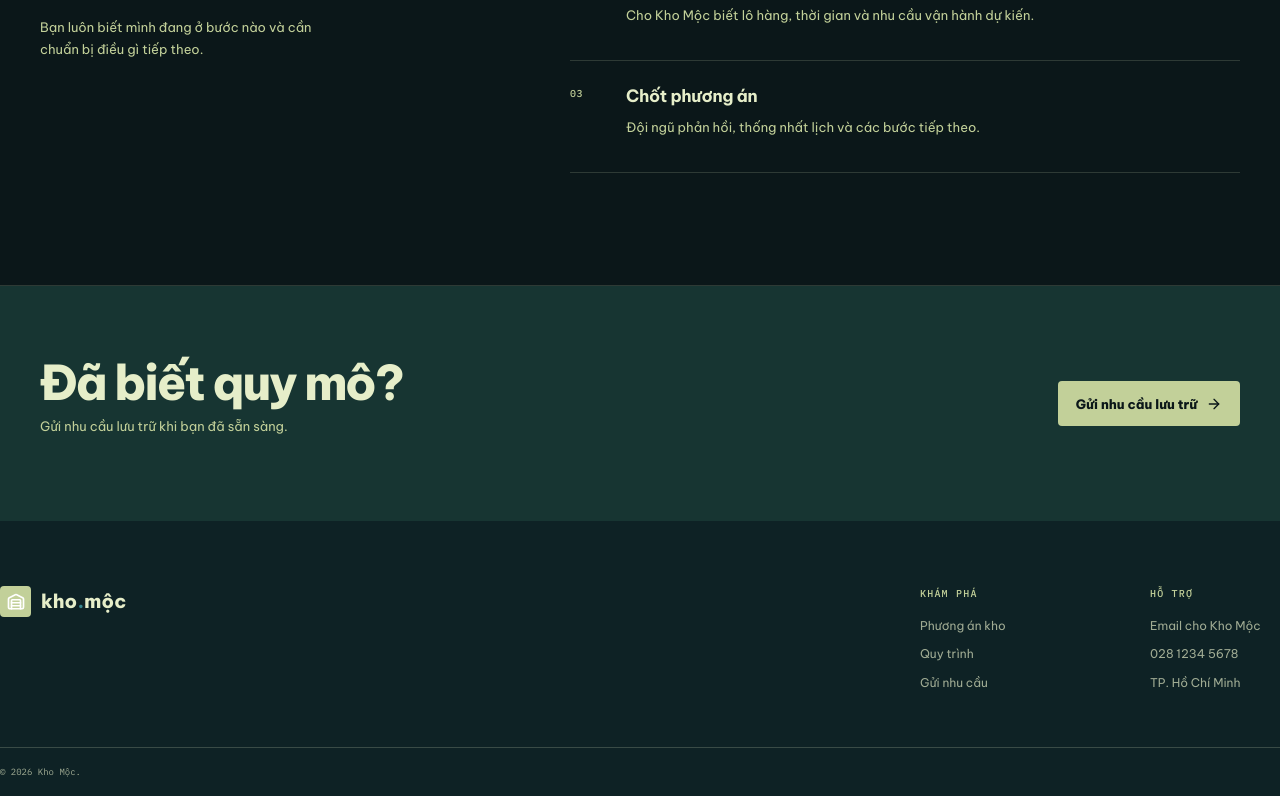
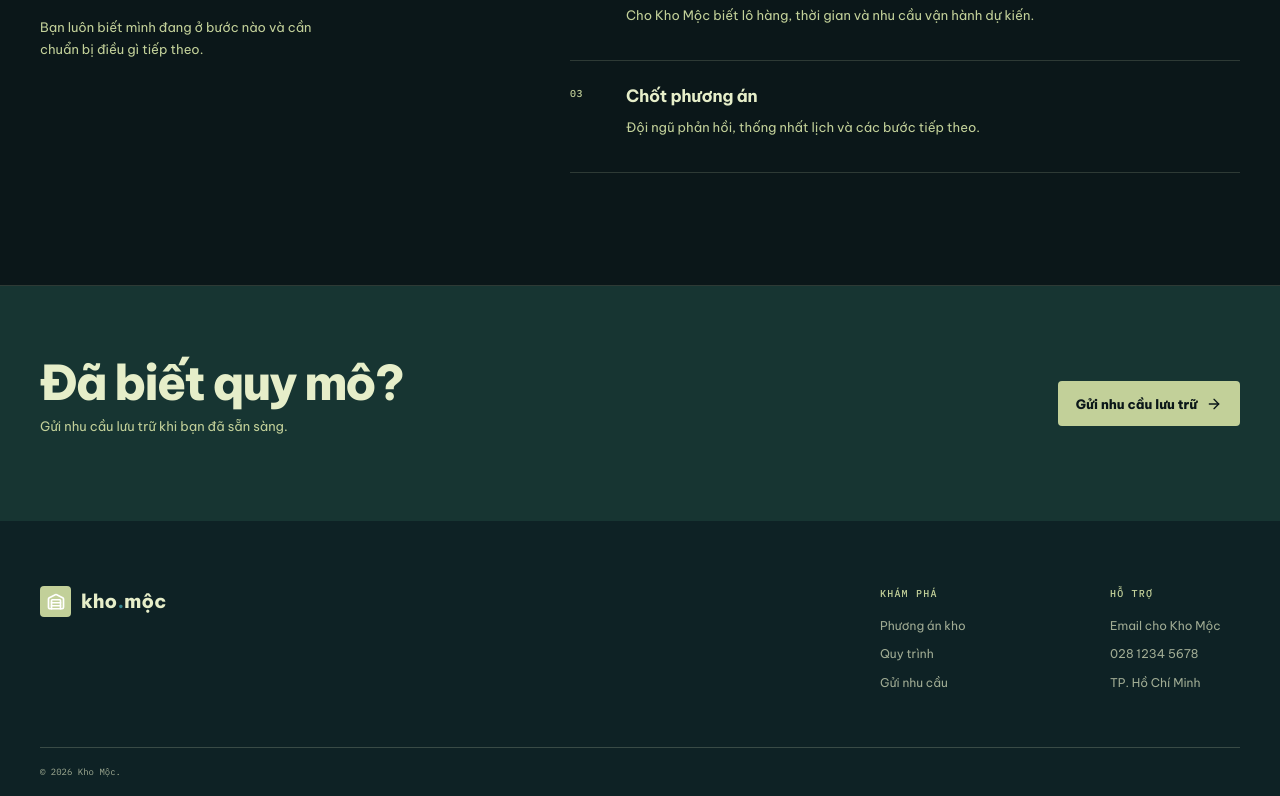
Before and after one commit to levihoccode/self-storage, a React (Vite) app in the folder frontend/: page / in a window 1280 px wide. Shown: the part 1977-2773 px from the top of the page. Built offline with nearby package versions, Linux system fonts and the light colour scheme.

Commit message:
refactor(fe): replace tailwind container with explicit page width

```diff
--- /dev/null
+++ b/frontend/src/app/layout.ts
@@ -0,0 +1,10 @@
+/**
+ * The page-width rule the prototype has always used: 1200px with 24px desktop
+ * gutters, 600px with 16px mobile gutters.
+ *
+ * It is an explicit utility rather than Tailwind's `container` class because
+ * that class adds its own breakpoint max-widths (up to 1536px) and silently
+ * widens every shell that uses it.
+ */
+export const PAGE_CONTAINER =
+  "mx-auto w-[min(1200px,calc(100%-48px))] max-[760px]:w-[min(100%-32px,600px)]";
--- a/frontend/src/components/layout/PublicFooter.tsx
+++ b/frontend/src/components/layout/PublicFooter.tsx
@@ -1,4 +1,5 @@
 import { Navigate } from "../../app/types";
+import { PAGE_CONTAINER } from "../../app/layout";
 import { Brand } from "../ui/Brand";
 
 const footerLink =
@@ -7,7 +8,9 @@ const footerLink =
 export function PublicFooter({ navigate }: { navigate: Navigate }) {
   return (
     <footer className="bg-[var(--footer-surface)] text-ink transition-colors duration-[280ms] ease">
-      <div className="container flex justify-between gap-20 pb-[55px] pt-[65px] max-[760px]:block max-[760px]:pb-[35px] max-[760px]:pt-[50px]">
+      <div
+        className={`${PAGE_CONTAINER} flex justify-between gap-20 pb-[55px] pt-[65px] max-[760px]:block max-[760px]:pb-[35px] max-[760px]:pt-[50px]`}
+      >
         <div>
           <Brand onClick={() => navigate("/")} />
         </div>
@@ -40,7 +43,9 @@ export function PublicFooter({ navigate }: { navigate: Navigate }) {
           </div>
         </div>
       </div>
-      <div className="container flex items-center justify-between gap-4 border-t border-[#e6eec933] py-[17px] font-mono text-[9px] text-[var(--footer-muted)] max-[760px]:block">
+      <div
+        className={`${PAGE_CONTAINER} flex items-center justify-between gap-4 border-t border-[#e6eec933] py-[17px] font-mono text-[9px] text-[var(--footer-muted)] max-[760px]:block`}
+      >
         <span>© 2026 Kho Mộc.</span>
       </div>
     </footer>
--- a/frontend/src/components/layout/PublicHeader.tsx
+++ b/frontend/src/components/layout/PublicHeader.tsx
@@ -1,6 +1,7 @@
 import { useEffect, useState } from "react";
 import { ArrowRight, Menu, X } from "lucide-react";
 import { Navigate, View } from "../../app/types";
+import { PAGE_CONTAINER } from "../../app/layout";
 import { Brand } from "../ui/Brand";
 import type { Theme } from "../ui/ThemeToggle";
 import { ThemeToggle } from "../ui/ThemeToggle";
@@ -45,7 +46,7 @@ export function PublicHeader({
       }`}
     >
       <div
-        className={`container flex min-h-[68px] items-center justify-between px-6 max-[760px]:px-4 ${isScrolled ? "min-h-[56px]" : ""}`}
+        className={`${PAGE_CONTAINER} flex min-h-[68px] items-center justify-between ${isScrolled ? "min-h-[56px]" : ""}`}
       >
         <Brand onClick={() => go("/")} compact={isScrolled} />
         <button
--- a/frontend/src/pages/BrowsePage.tsx
+++ b/frontend/src/pages/BrowsePage.tsx
@@ -1,6 +1,7 @@
 import { useState } from "react";
 import { ArrowRight, ChevronDown, Filter, MapPin } from "lucide-react";
 import { Navigate } from "../app/types";
+import { PAGE_CONTAINER } from "../app/layout";
 import { facilities, formatPrice, UnitType, unitTypes } from "../mocks/catalog";
 import { UnitCard } from "../components/domain/UnitCard";
 import { UnitDetailsDialog } from "../components/domain/UnitDetailsDialog";
@@ -28,7 +29,7 @@ export function BrowsePage({ navigate }: { navigate: Navigate }) {
   return (
     <>
       <section className="border-b border-border bg-background pb-[52px] pt-[62px] text-ink min-[761px]:pb-[68px] min-[761px]:pt-[78px]">
-        <div className="container">
+        <div className={PAGE_CONTAINER}>
           <div>
             <h1 className="m-0 text-[clamp(42px,6vw,66px)] font-bold leading-[1.03] tracking-[-0.045em] text-ink">
               Chọn phương án
@@ -42,7 +43,7 @@ export function BrowsePage({ navigate }: { navigate: Navigate }) {
         </div>
       </section>
       <section className="bg-background py-[clamp(80px,10vw,120px)]">
-        <div className="container">
+        <div className={PAGE_CONTAINER}>
           <div className="flex items-center justify-between gap-[25px] border-b border-border pb-5 max-[760px]:block">
             <div className="flex items-center gap-2 text-[12px] font-extrabold text-ink">
               <Filter size={17} className="text-accent" />
--- a/frontend/src/pages/LandingPage.tsx
+++ b/frontend/src/pages/LandingPage.tsx
@@ -10,9 +10,9 @@ import {
   Search,
 } from "lucide-react";
 import { Navigate } from "../app/types";
+import { PAGE_CONTAINER as CONTAINER } from "../app/layout";
 import { facilities, formatPrice, unitTypes } from "../mocks/catalog";
 
-const CONTAINER = "mx-auto w-[min(1200px,calc(100%-48px))] max-[760px]:w-[min(100%-32px,600px)]";
 const THEME_TRANSITION =
   "transition-[background-color,color,border-color,box-shadow] duration-[280ms] ease";
 const LANDING_BUTTON =
--- a/frontend/src/pages/RequestPage.tsx
+++ b/frontend/src/pages/RequestPage.tsx
@@ -1,6 +1,7 @@
 import { FormEvent, useState } from "react";
 import { ArrowLeft, ArrowRight, LockKeyhole } from "lucide-react";
 import { Navigate } from "../app/types";
+import { PAGE_CONTAINER } from "../app/layout";
 import { facilities, unitTypes } from "../mocks/catalog";
 import { FormField, SelectField } from "../components/ui/FormField";
 import { SuccessState } from "../components/ui/SuccessState";
@@ -33,7 +34,9 @@ export function RequestPage({ navigate }: { navigate: Navigate }) {
     );
   return (
     <section className={FORM_PAGE}>
-      <div className="container grid grid-cols-[0.8fr_1.2fr] items-start gap-[76px] max-[760px]:grid-cols-1">
+      <div
+        className={`${PAGE_CONTAINER} grid grid-cols-[0.8fr_1.2fr] items-start gap-[76px] max-[760px]:grid-cols-1`}
+      >
         <div className="pt-[5px]">
           <button
             className="mb-[58px] inline-flex items-center gap-2 border-0 bg-transparent p-0 text-[12px] font-bold text-muted hover:text-brand max-[760px]:mb-11"
```
